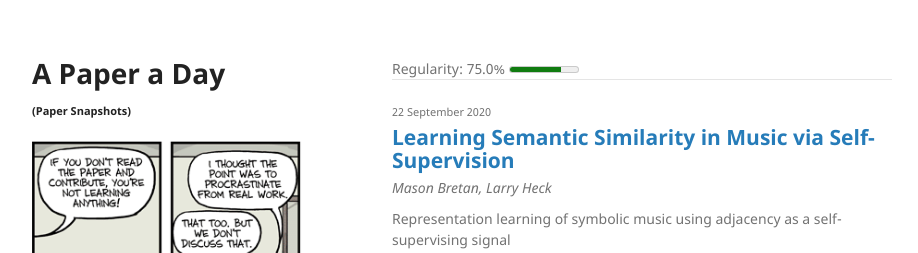
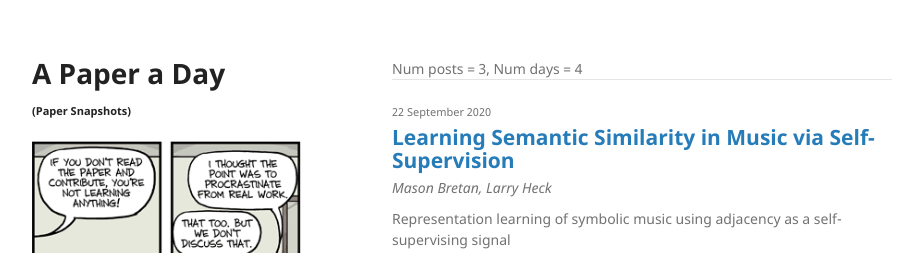
Before and after one commit to shreyanc/shreyanc.github.io, a Jekyll site: the page built from apad.html, in a window 1280 px wide. Shown: the top 253 px of the page, without its empty margins (178-1096 px from the left). Built offline with Jekyll 4.4.1, drawn with Linux system fonts in a browser that asks for light colours.

Commit message:
Update apad.html

```diff
--- a/apad.html
+++ b/apad.html
@@ -16,8 +16,10 @@ logo_desc: '<a href=''http://phdcomics.com/comics.php?f=964''>Source</a>'
 {% assign my_float = my_integer | times: 1.0 %}
 {% assign regularity = site.posts.size | divided_by: my_float %}
 
-<label for="regularity">Regularity: {{ regularity | times: 100 | round: 2}}%</label>
-<meter id="regularity" value="{{ regularity }}"></meter>
+Num posts = {{ site.posts.size }}, Num days = {{ daysSince }}
+
+{% comment %}<label for="regularity">Regularity: {{ regularity | times: 100 | round: 2}}%</label>
+<meter id="regularity" value="{{ regularity }}"></meter> {% endcomment %}
 <br><hr>
 
 
```
